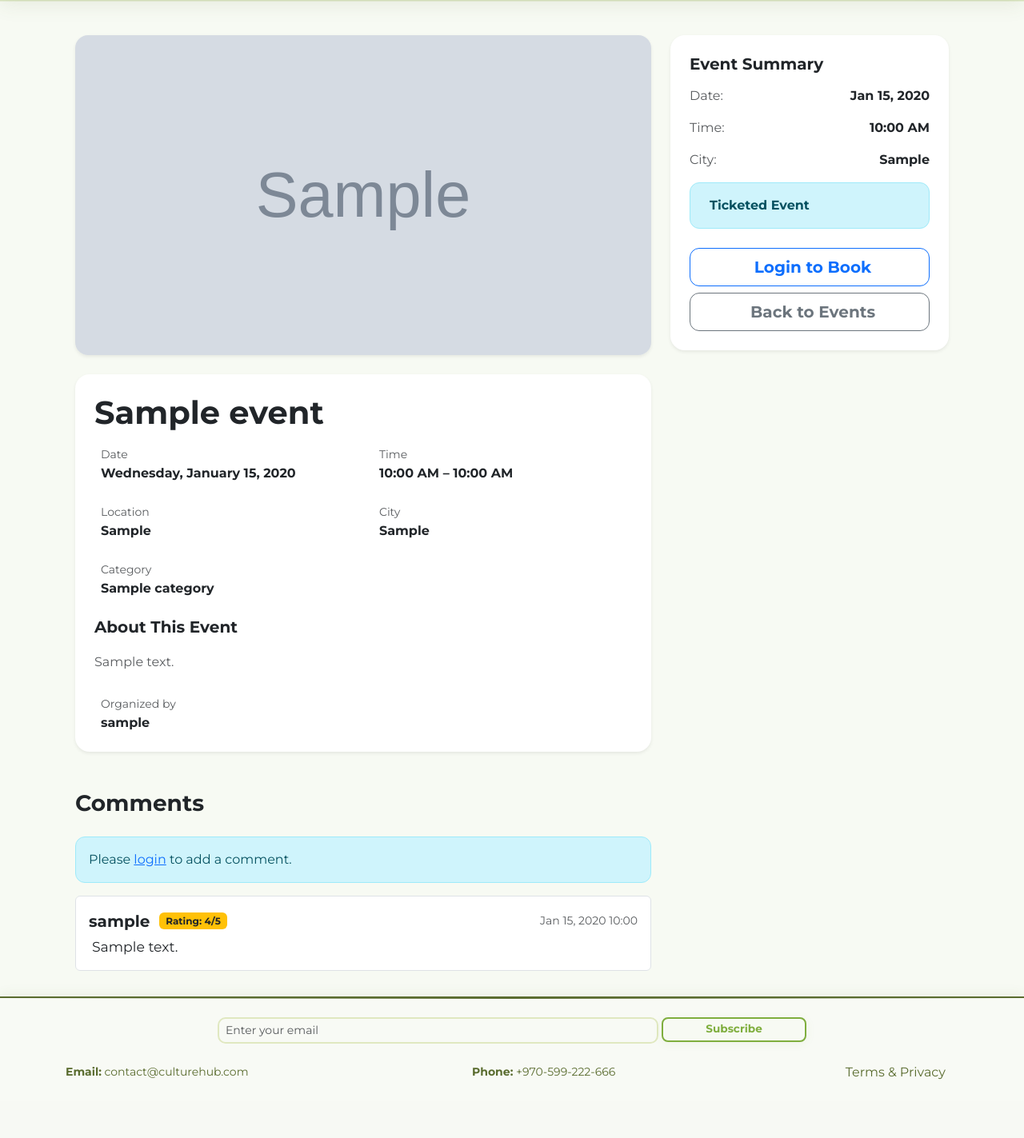
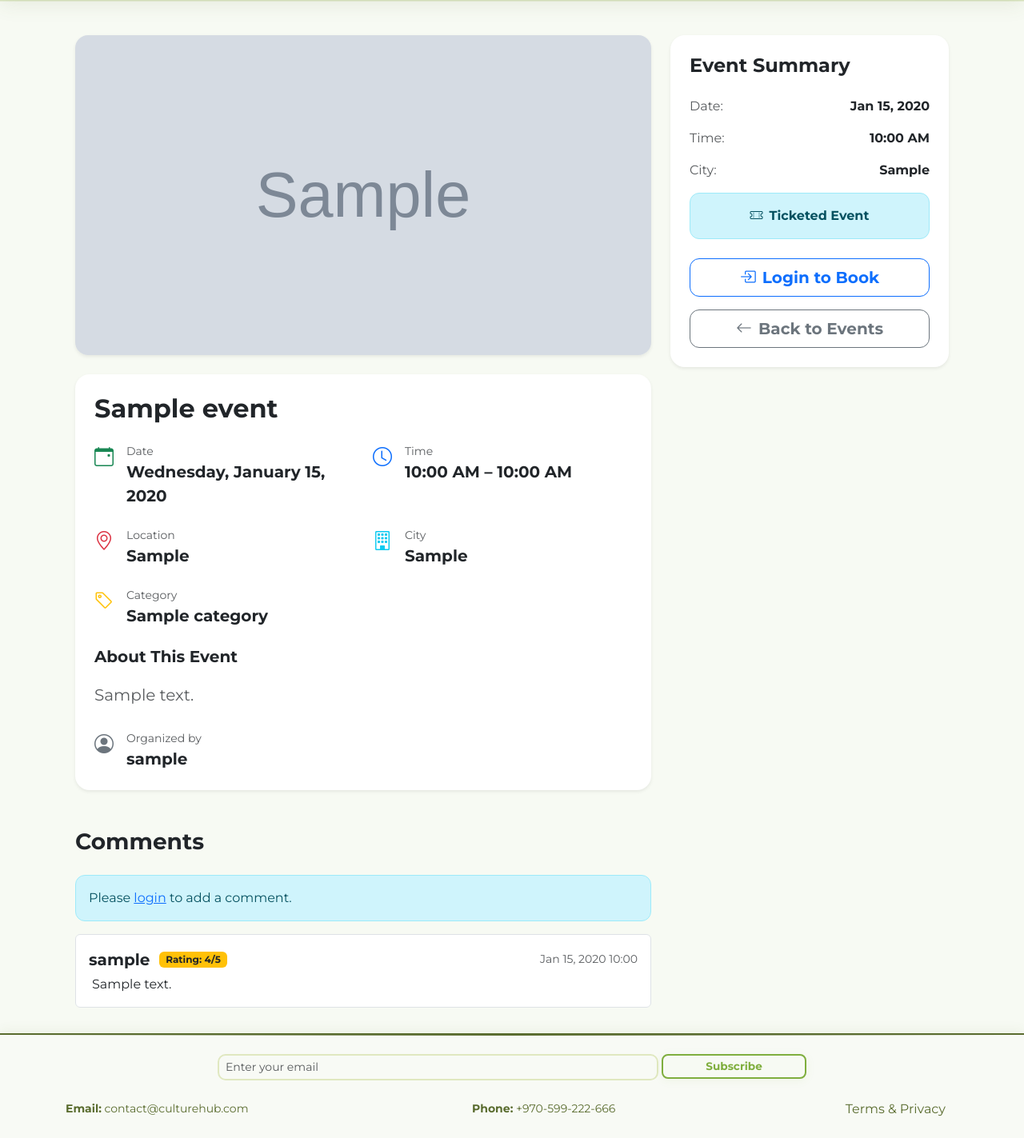
Before and after one commit to RaghadSbeih/event-culture-hub, a Django app: page /event/1/ in a window 1280 px wide. Shown: the part 70-1493 px from the top of the page at 80% size. Before the commit the page ends 1420 px from the top, so only its background shows below. Run offline with Django 5.2, Linux system fonts and the light colour scheme; tables that the repository leaves empty hold one stand-in row (values such as "Sample post"); grey boxes marked "Sample" are stand-in pictures.

Commit message:
hot fixes (#45)

```diff
--- a/culture_hub/templates/base.html
+++ b/culture_hub/templates/base.html
@@ -8,6 +8,7 @@
     <title>Event Culture Hub</title>
     <!-- Bootstrap 5 CSS -->
     <link href="https://cdn.jsdelivr.net/npm/bootstrap@5.3.2/dist/css/bootstrap.min.css" rel="stylesheet" />
+    <link rel="stylesheet" href="https://cdn.jsdelivr.net/npm/bootstrap-icons@1.10.5/font/bootstrap-icons.css">
     <link href="https://fonts.googleapis.com/css?family=Montserrat:400,700&display=swap" rel="stylesheet" />
     <style>
         html,
--- a/culture_hub/templates/blog_list.html
+++ b/culture_hub/templates/blog_list.html
@@ -24,11 +24,11 @@
                     <a href="{% url 'blog_detail' blog.id %}" class="btn btn-outline-primary mt-2">Read More</a>
                     {% if request.session.user_id %}
                     {% if request.session.user_role == 'admin' or blog.user_id == request.session.user_id %}
-                    <form method="post" action="{% url 'delete_blog' blog.id %}" class="d-inline ms-1"
+                    <!-- <form method="post" action="{% url 'delete_blog' blog.id %}" class="d-inline ms-1"
                         onsubmit="return confirm('Are you sure you want to delete this blog post?');">
                         {% csrf_token %}
                         <button type="submit" class="btn btn-outline-danger btn-sm mt-2">Delete</button>
-                    </form>
+                    </form> -->
                     {% endif %}
                     {% endif %}
                 </div>
--- a/culture_hub/templates/event_detail.html
+++ b/culture_hub/templates/event_detail.html
@@ -1,6 +1,7 @@
 {% extends 'base.html' %}
 {% block content %}
 <div class="container my-4">
+
     {% if messages %}
     <div class="container mb-4">
         {% for message in messages %}
@@ -15,6 +16,7 @@
     <div class="row gy-4">
         <!-- Left: Event Content -->
         <div class="col-lg-8">
+
             <!-- Event Poster -->
             <div class="mb-4">
                 {% if event.poster_image %}
@@ -30,24 +32,24 @@
             <!-- Event Details Card -->
             <div class="card border-0 shadow-sm">
                 <div class="card-body p-4">
-                    <h1 class="fw-bold mb-3">{{ event.title }}</h1>
+                    <h1 class="fw-bold fs-2 mb-4">{{ event.title }}</h1>
 
                     <div class="row mb-4">
                         <div class="col-md-6 mb-3 mb-md-0">
                             <div class="d-flex align-items-start">
-                                <i class="bi bi-calendar-event text-success me-2 fs-5"></i>
+                                <i class="bi bi-calendar-event text-success me-3 fs-4"></i>
                                 <div>
-                                    <small class="text-muted">Date</small>
-                                    <div class="fw-semibold">{{ event.date|date:"l, F d, Y" }}</div>
+                                    <div class="text-muted small">Date</div>
+                                    <div class="fw-semibold fs-5">{{ event.date|date:"l, F d, Y" }}</div>
                                 </div>
                             </div>
                         </div>
                         <div class="col-md-6">
                             <div class="d-flex align-items-start">
-                                <i class="bi bi-clock text-primary me-2 fs-5"></i>
+                                <i class="bi bi-clock text-primary me-3 fs-4"></i>
                                 <div>
-                                    <small class="text-muted">Time</small>
-                                    <div class="fw-semibold">{{ event.start_time|time:"g:i A" }} – {{ event.end_time|time:"g:i A" }}</div>
+                                    <div class="text-muted small">Time</div>
+                                    <div class="fw-semibold fs-5">{{ event.start_time|time:"g:i A" }} – {{ event.end_time|time:"g:i A" }}</div>
                                 </div>
                             </div>
                         </div>
@@ -56,19 +58,19 @@
                     <div class="row mb-4">
                         <div class="col-md-6 mb-3 mb-md-0">
                             <div class="d-flex align-items-start">
-                                <i class="bi bi-geo-alt text-danger me-2 fs-5"></i>
+                                <i class="bi bi-geo-alt text-danger me-3 fs-4"></i>
                                 <div>
-                                    <small class="text-muted">Location</small>
-                                    <div class="fw-semibold">{{ event.location }}</div>
+                                    <div class="text-muted small">Location</div>
+                                    <div class="fw-semibold fs-5">{{ event.location }}</div>
                                 </div>
                             </div>
                         </div>
                         <div class="col-md-6">
                             <div class="d-flex align-items-start">
-                                <i class="bi bi-building text-info me-2 fs-5"></i>
+                                <i class="bi bi-building text-info me-3 fs-4"></i>
                                 <div>
-                                    <small class="text-muted">City</small>
-                                    <div class="fw-semibold">{{ event.city }}</div>
+                                    <div class="text-muted small">City</div>
+                                    <div class="fw-semibold fs-5">{{ event.city }}</div>
                                 </div>
                             </div>
                         </div>
@@ -76,25 +78,25 @@
 
                     <div class="mb-4">
                         <div class="d-flex align-items-start">
-                            <i class="bi bi-tag text-warning me-2 fs-5"></i>
+                            <i class="bi bi-tag text-warning me-3 fs-4"></i>
                             <div>
-                                <small class="text-muted">Category</small>
-                                <div class="fw-semibold">{{ event.category.name }}</div>
+                                <div class="text-muted small">Category</div>
+                                <div class="fw-semibold fs-5">{{ event.category.name }}</div>
                             </div>
                         </div>
                     </div>
 
                     <div class="mb-4">
                         <h5 class="fw-bold mb-3">About This Event</h5>
-                        <p class="text-muted lh-lg">{{ event.description }}</p>
+                        <p class="text-muted fs-5 lh-lg">{{ event.description }}</p>
                     </div>
 
                     <div>
                         <div class="d-flex align-items-start">
-                            <i class="bi bi-person-circle text-secondary me-2 fs-5"></i>
+                            <i class="bi bi-person-circle text-secondary me-3 fs-4"></i>
                             <div>
-                                <small class="text-muted">Organized by</small>
-                                <div class="fw-semibold">{{ event.user.username }}</div>
+                                <div class="text-muted small">Organized by</div>
+                                <div class="fw-semibold fs-5">{{ event.user.username }}</div>
                             </div>
                         </div>
                     </div>
@@ -106,45 +108,45 @@
         <div class="col-lg-4">
             <div class="card border-0 shadow-sm sticky-top" style="top: 100px; z-index: 0;">
                 <div class="card-body p-4">
-                    <h5 class="fw-bold mb-3">Event Summary</h5>
+                    <h5 class="fw-bold mb-4 fs-4">Event Summary</h5>
 
-                    <div class="mb-3 d-flex justify-content-between">
+                    <div class="mb-3 d-flex justify-content-between fs-6">
                         <span class="text-muted">Date:</span>
                         <span class="fw-semibold">{{ event.date|date:"M d, Y" }}</span>
                     </div>
 
-                    <div class="mb-3 d-flex justify-content-between">
+                    <div class="mb-3 d-flex justify-content-between fs-6">
                         <span class="text-muted">Time:</span>
                         <span class="fw-semibold">{{ event.start_time|time:"g:i A" }}</span>
                     </div>
 
-                    <div class="mb-3 d-flex justify-content-between">
+                    <div class="mb-3 d-flex justify-content-between fs-6">
                         <span class="text-muted">City:</span>
                         <span class="fw-semibold">{{ event.city }}</span>
                     </div>
 
                     {% if event.is_ticketed %}
-                    <div class="alert alert-info mb-3 d-flex align-items-center">
+                    <div class="alert alert-info mb-4 d-flex align-items-center justify-content-center text-center">
                         <i class="bi bi-ticket-perforated me-2"></i>
-                        <strong>Ticketed Event</strong>
+                        <strong class="fs-6">Ticketed Event</strong>
                     </div>
                     {% endif %}
 
-                    <div class="d-grid gap-2 mt-4">
+                    <div class="d-grid gap-3 mt-4">
                         {% if user_is_logged_in %}
                         <form method="post" action="{% url 'book_event' event.id %}">
                             {% csrf_token %}
-                            <button type="submit" class="btn btn-success btn-lg w-100">
+                            <button type="submit" class="btn btn-success btn-lg">
                                 <i class="bi bi-calendar-check me-2"></i>Book This Event
                             </button>
                         </form>
                         {% else %}
-                        <a href="{% url 'login' %}" class="btn btn-outline-primary btn-lg w-100">
+                        <a href="{% url 'login' %}" class="btn btn-outline-primary btn-lg">
                             <i class="bi bi-box-arrow-in-right me-2"></i>Login to Book
                         </a>
                         {% endif %}
 
-                        <a href="{% url 'event_list' %}" class="btn btn-outline-secondary btn-lg w-100">
+                        <a href="{% url 'event_list' %}" class="btn btn-outline-secondary btn-lg">
                             <i class="bi bi-arrow-left me-2"></i>Back to Events
                         </a>
                     </div>
@@ -208,7 +210,7 @@
                             {% endif %}
                         </div>
                     </div>
-                    <div class="ps-1 mt-1 text-break" style="font-size: 1.08rem;">{{ comment.comment }}</div>
+                    <div class="ps-1 mt-1 text-break fs-6">{{ comment.comment }}</div>
                 </li>
                 {% endfor %}
             </ul>
```
Also changed, not shown: culture_hub/templates/event_list.html (+29 -13 lines), culture_hub/templates/user_dashboard.html (+12 -10 lines).
